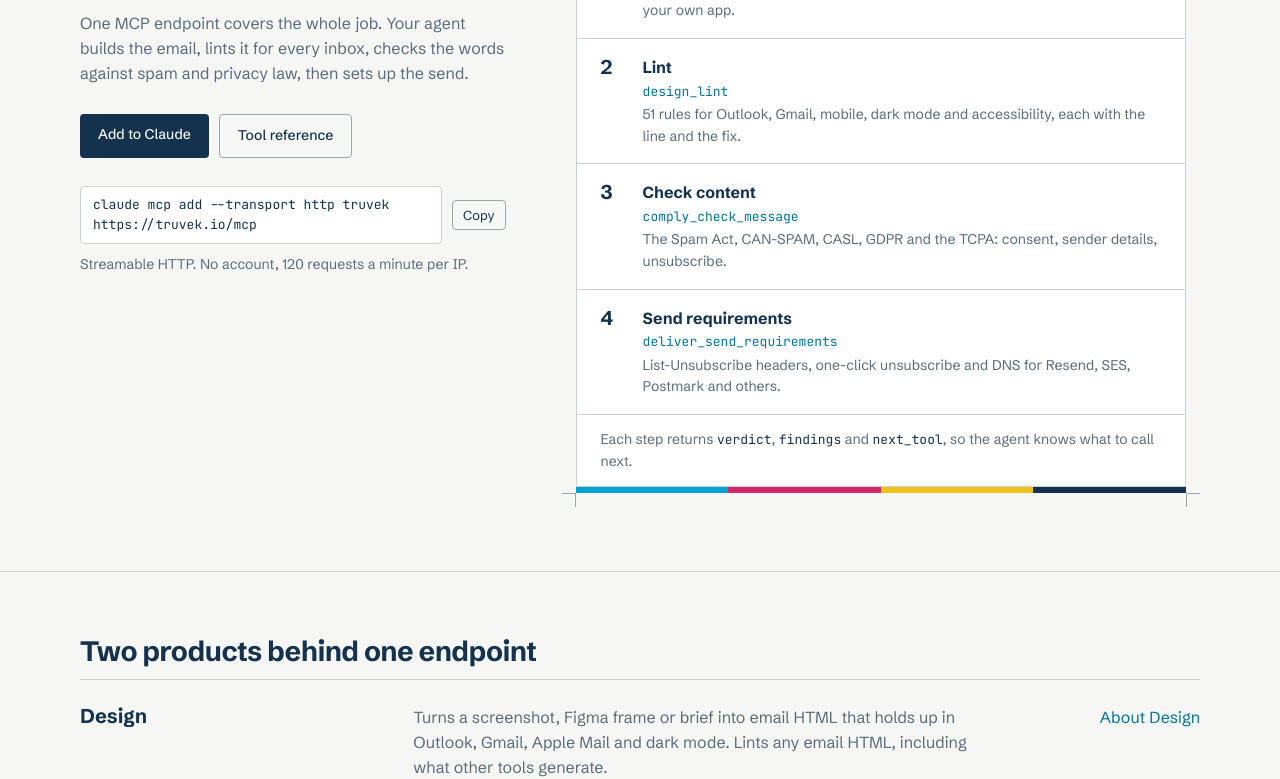
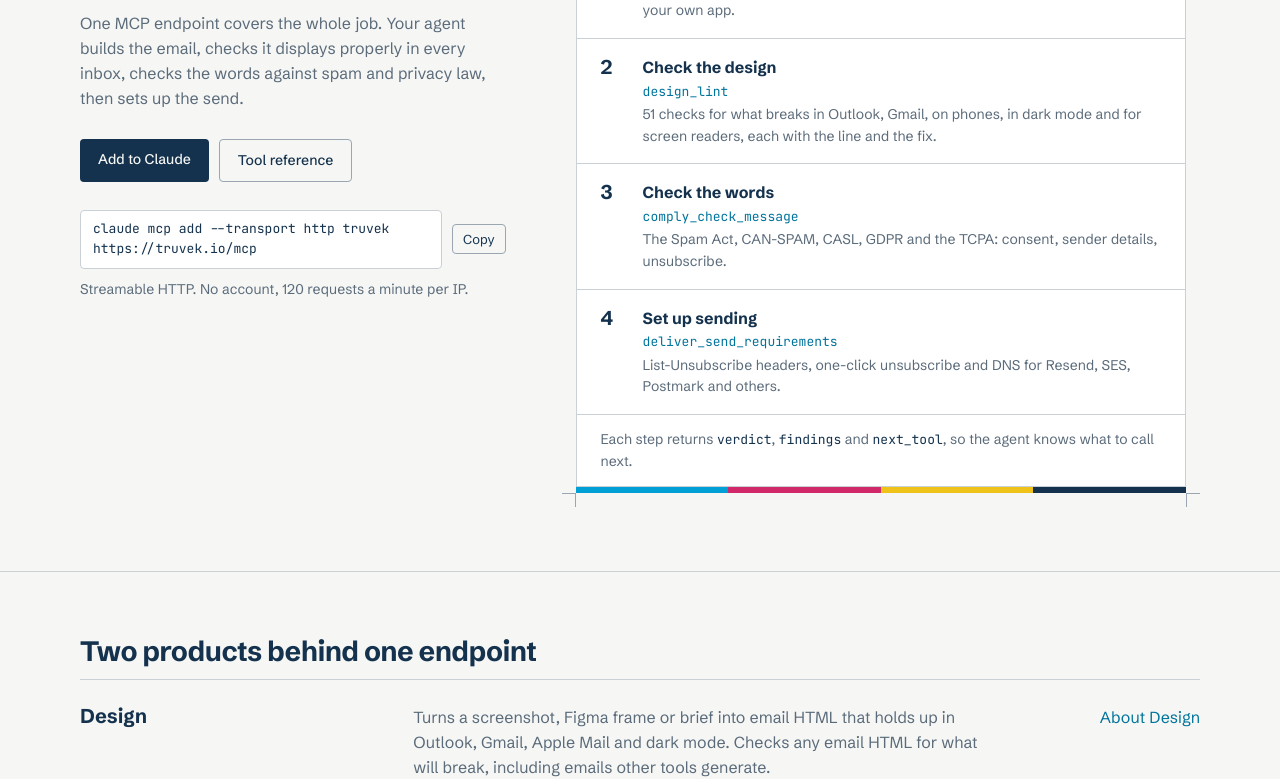
Before and after one commit to Truckling/sendcheck, a plain HTML site: page static/index.html in a window 1280 px wide. Shown: the part 226-1005 px from the top of the page. Drawn offline with Linux system fonts and the light colour scheme.

Commit message:
Plain language in place of 'lint' on the site
The loop steps are now Build, Check the design, Check the words and Set
up sending. Tool names (design_lint) are unchanged because agents call them.

Co-Authored-By: Claude Opus 5.5 <noreply@anthropic.com>

```diff
--- a/static/index.html
+++ b/static/index.html
@@ -4,7 +4,7 @@
   <meta charset="UTF-8">
   <meta name="viewport" content="width=device-width, initial-scale=1.0">
   <title>Truvek: tools for AI agents that send email</title>
-  <meta name="description" content="One MCP endpoint for agents that send email. Build HTML that renders in every inbox, lint it, check the content against spam and privacy law, then get the send requirements for your provider.">
+  <meta name="description" content="One MCP endpoint for agents that send email. Build email HTML, check it displays properly in every inbox, check the words against spam and privacy law, then set up sending.">
   <link rel="preconnect" href="https://fonts.googleapis.com">
   <link rel="preconnect" href="https://fonts.gstatic.com" crossorigin>
   <link href="https://fonts.googleapis.com/css2?family=Schibsted+Grotesk:wght@400;500;700&family=JetBrains+Mono:wght@400;500&display=swap" rel="stylesheet">
@@ -74,7 +74,7 @@
     <div class="hero-grid">
       <div>
         <h1>Tools for agents that send email.</h1>
-        <p class="lede">One MCP endpoint covers the whole job. Your agent builds the email, lints it for every inbox, checks the words against spam and privacy law, then sets up the send.</p>
+        <p class="lede">One MCP endpoint covers the whole job. Your agent builds the email, checks it displays properly in every inbox, checks the words against spam and privacy law, then sets up the send.</p>
         <div class="btn-row">
           <a href="https://claude.ai/settings/integrations?url=https%3A%2F%2Ftruvek.io%2Fmcp" class="btn-primary">Add to Claude</a>
           <a href="/tools" class="btn-secondary">Tool reference</a>
@@ -98,17 +98,17 @@
               <p>A layout in, HTML out for Klaviyo, Braze, Marketing Cloud, Shopify, SendGrid or your own app.</p>
             </li>
             <li>
-              <h3>Lint</h3>
+              <h3>Check the design</h3>
               <code>design_lint</code>
-              <p>51 rules for Outlook, Gmail, mobile, dark mode and accessibility, each with the line and the fix.</p>
+              <p>51 checks for what breaks in Outlook, Gmail, on phones, in dark mode and for screen readers, each with the line and the fix.</p>
             </li>
             <li>
-              <h3>Check content</h3>
+              <h3>Check the words</h3>
               <code>comply_check_message</code>
               <p>The Spam Act, CAN-SPAM, CASL, GDPR and the TCPA: consent, sender details, unsubscribe.</p>
             </li>
             <li>
-              <h3>Send requirements</h3>
+              <h3>Set up sending</h3>
               <code>deliver_send_requirements</code>
               <p>List-Unsubscribe headers, one-click unsubscribe and DNS for Resend, SES, Postmark and others.</p>
             </li>
@@ -128,7 +128,7 @@
       <li>
         <h3>Design</h3>
         <div>
-          <p>Turns a screenshot, Figma frame or brief into email HTML that holds up in Outlook, Gmail, Apple Mail and dark mode. Lints any email HTML, including what other tools generate.</p>
+          <p>Turns a screenshot, Figma frame or brief into email HTML that holds up in Outlook, Gmail, Apple Mail and dark mode. Checks any email HTML for what will break, including emails other tools generate.</p>
           <p class="tools-line"><code>design_compile</code>, <code>design_lint</code>, <code>design_autofix</code> and five more</p>
         </div>
         <a href="/design">About Design</a>
```
Also changed, not shown: static/comply.html (+1 -1 lines), static/design.html (+4 -4 lines), 1 other file.
